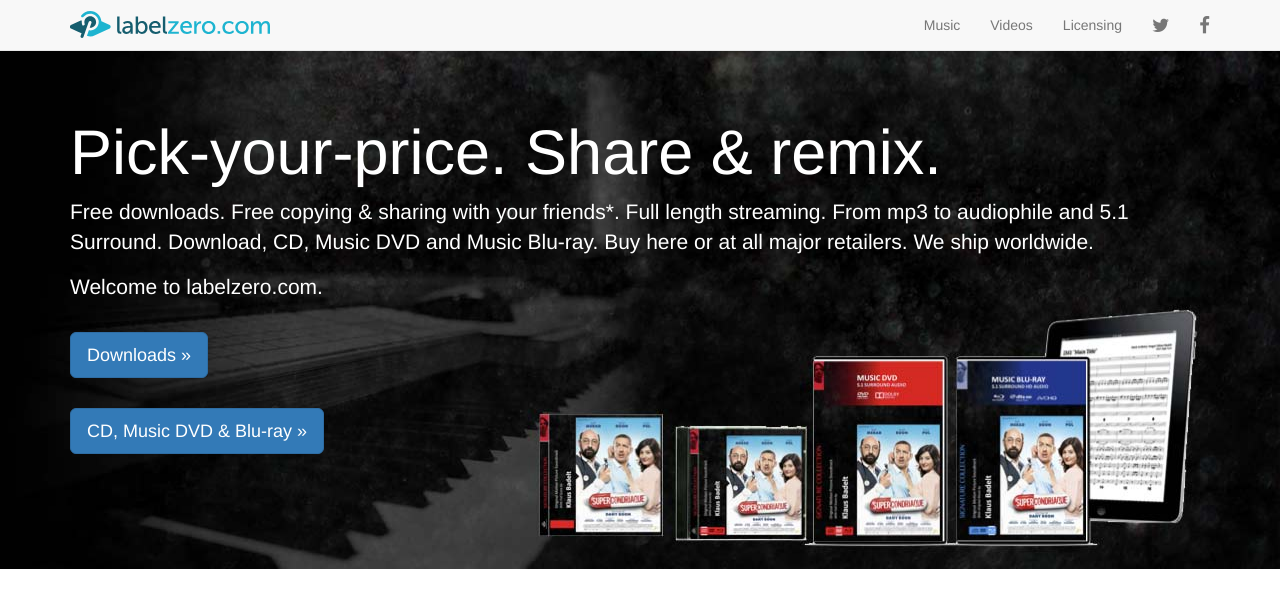
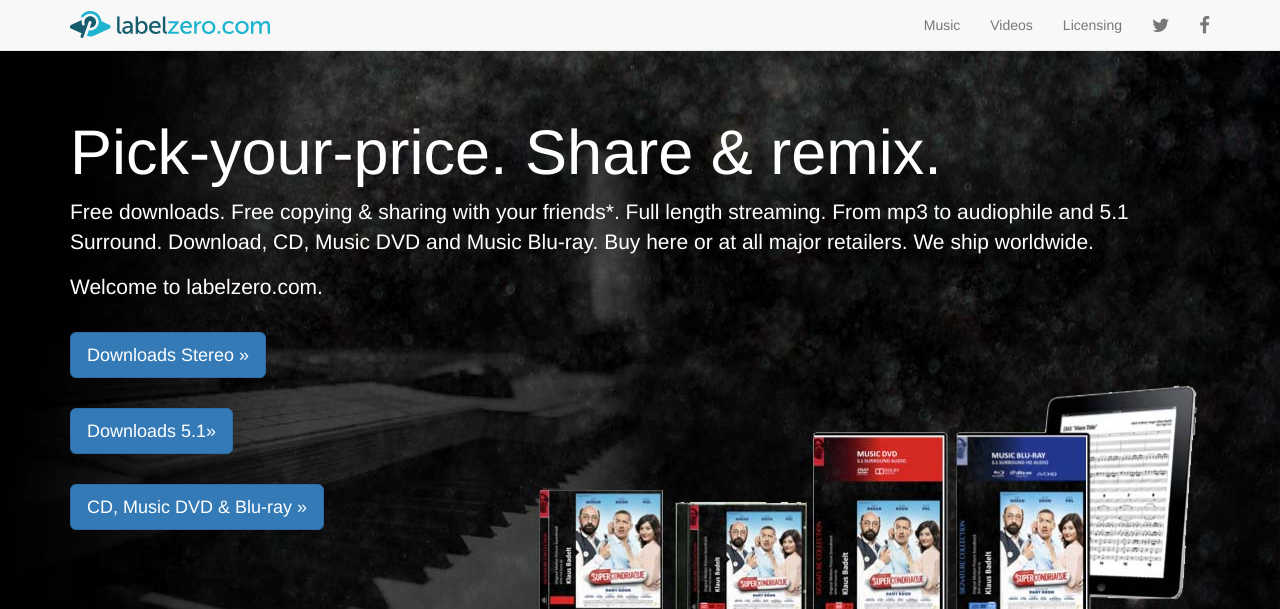
Before and after one commit to klausbadelt/labelzero.com, a Jekyll site: the page built from index.html, in a window 1280 px wide and 1206 px high, cut to the strip 0-609 px from the top of the window. Built offline with Jekyll 4.4.1, drawn with Linux system fonts in a browser that asks for light colours; nearby versions of some CDN libraries; Markdown is read by kramdown in place of the engine named in the settings.

Commit message:
adding 5.1 store button

```diff
--- a/index.html
+++ b/index.html
@@ -10,7 +10,8 @@ id: home
     <h1>Pick-your-price. Share &amp; remix.</h1>
     <p>Free downloads. Free copying & sharing with your friends*. Full length streaming. From mp3 to audiophile and 5.1 Surround. Download, CD, Music DVD and Music Blu-ray. Buy here or at all major retailers. We ship worldwide.</p>
     <p>Welcome to labelzero.com.</p>
-    <p><a href="#music" class="btn btn-primary btn-lg">Downloads &raquo;</a></p>
+    <p><a href="#music" class="btn btn-primary btn-lg">Downloads Stereo &raquo;</a></p>
+    <p><a href="https://sellfy.com/labelzero" class="btn btn-primary btn-lg">Downloads 5.1&raquo;</a></p>
     <p><a href="http://kunaki.com/msales.asp?PublisherId=132161" class="btn btn-primary btn-lg">CD, Music DVD &amp; Blu-ray &raquo;</a></p>  </div>
 </div>
 
```
